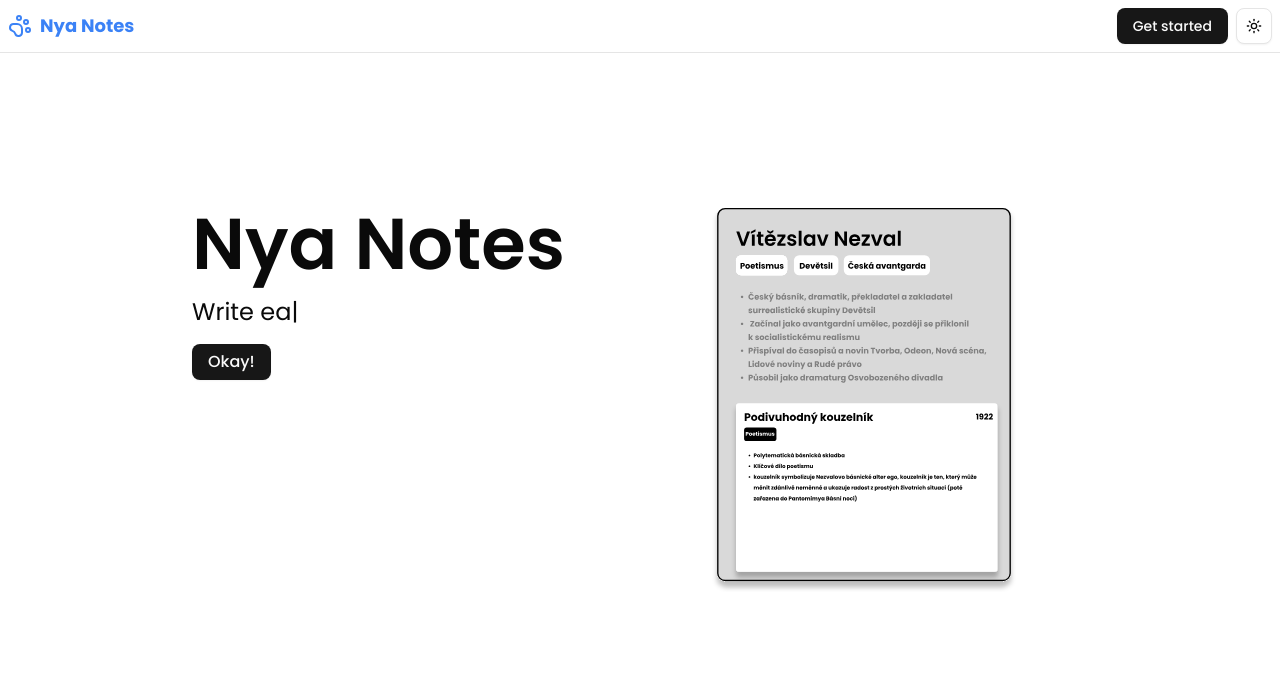
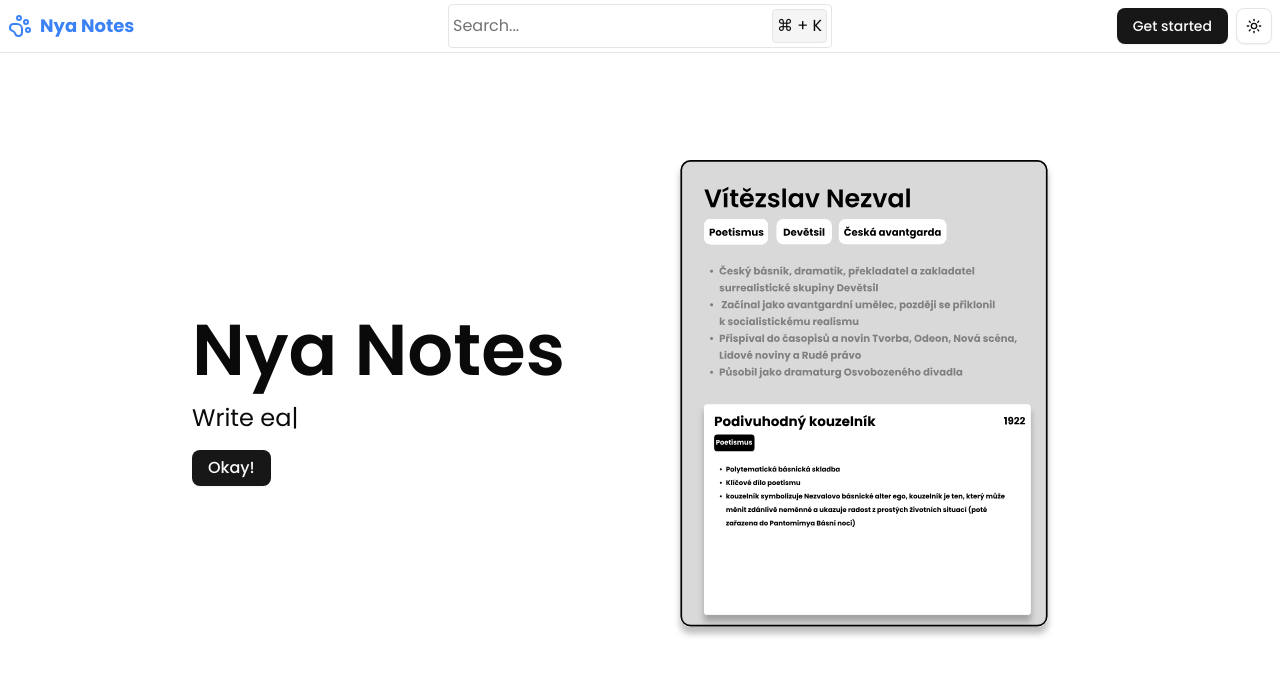
Before and after one commit to KoblizekXD/nyanotes, a Next.js app: page / in a window 1280 px wide. Shown: the top 676 px of the page. Built offline with nearby package versions, Linux system fonts and the light colour scheme.

Commit message:
Add search bar

```diff
--- a/src/app/globals.css
+++ b/src/app/globals.css
@@ -5,8 +5,8 @@
 @custom-variant dark (&:is(.dark *));
 
 @theme {
-  --font-sans: var(--font-geist-sans);
-  --font-mono: var(--font-geist-mono);
+  --font-sans: var(--font-sans);
+  --font-mono: var(--font-jetbrains-mono);
 }
 
 :root {
--- a/src/app/layout.tsx
+++ b/src/app/layout.tsx
@@ -1,5 +1,5 @@
 import type { Metadata } from "next";
-import { Poppins } from "next/font/google";
+import { JetBrains_Mono, Poppins } from "next/font/google";
 import "./globals.css";
 import { ThemeProvider } from "@/components/theme-provider";
 
@@ -7,6 +7,12 @@ const poppins = Poppins({
   weight: ["100", "200", "300", "400", "500", "600", "700", "800", "900"],
   subsets: ["latin"],
 });
+
+const jbrMono = JetBrains_Mono({
+  weight: "variable",
+  subsets: ["latin"],
+  variable: "--font-jetbrains-mono",
+})
 
 export const metadata: Metadata = {
   title: "NyaNotes",
@@ -20,7 +26,7 @@ export default function RootLayout({
 }>) {
   return (
     <html lang="en" suppressHydrationWarning>
-      <body className={`${poppins.className} antialiased`}>
+      <body className={`${poppins.className} ${jbrMono.variable} antialiased`}>
         <ThemeProvider
           attribute="class"
           defaultTheme="system"
--- a/src/app/page.tsx
+++ b/src/app/page.tsx
@@ -10,6 +10,8 @@ import { useState } from "react";
 const typingTexts = [
   "Write easily with markdown",
   "Share your notes with friends",
+  "Attach tags for easy searching",
+  "Use it on any device",
 ];
 
 export default function Home() {
@@ -17,10 +19,14 @@ export default function Home() {
 
   return (
     <main className="min-h-screen relative flex flex-col">
-      <nav className="flex h-[20%] items-center border-b border-b-border p-2">
+      <nav className="flex relative h-[20%] items-center border-b border-b-border p-2">
         <div className="flex text-[#3B82F6] items-center gap-x-2">
           <PawPrint />
           <span className="font-bold text-lg">Nya Notes</span>
+        </div>
+        <div className="border  select-none w-[30%] flex items-center cursor-pointer p-1 rounded absolute left-1/2 top-1/2 -translate-x-1/2 -translate-y-1/2">
+          <span className="text-muted-foreground">Search...</span>
+          <span className="bg-muted ml-auto border rounded font-mono p-1">⌘ + K</span>
         </div>
         <div className="ml-auto flex items-center gap-x-2">
           <RoutingButton href="/get-started">Get started</RoutingButton>
@@ -28,8 +34,8 @@ export default function Home() {
         </div>
       </nav>
       <div className="absolute w-full px-48 flex left-1/2 top-1/2 -translate-1/2 -translate-y-1/2">
-        <div className="flex basis-1/2 flex-col gap-y-4">
-          <h1 className="text-7xl font-semibold">Nya Notes</h1>
+        <div className="flex justify-center basis-1/2 flex-col gap-y-4">
+          <h1 className="text-7xl font-mono font-semibold">Nya Notes</h1>
           <TypingEffect
             typingEnd={async () => {
               setIndex((prev) => (prev + 1) % typingTexts.length);
@@ -43,7 +49,7 @@ export default function Home() {
         </div>
         <div className="basis-1/2 w-fit flex justify-center items-center">
           <div className="relative flex items-center justify-center w-96 h-96">
-            <Image alt="Testing" src={"/preview.svg"} fill className="hover:scale-125 cursor-pointer transition-transform" />
+            <Image alt="Testing" src={"/preview.svg"} fill className="scale-125 hover:scale-150 cursor-pointer transition-transform" />
           </div>
         </div>
       </div>
```
